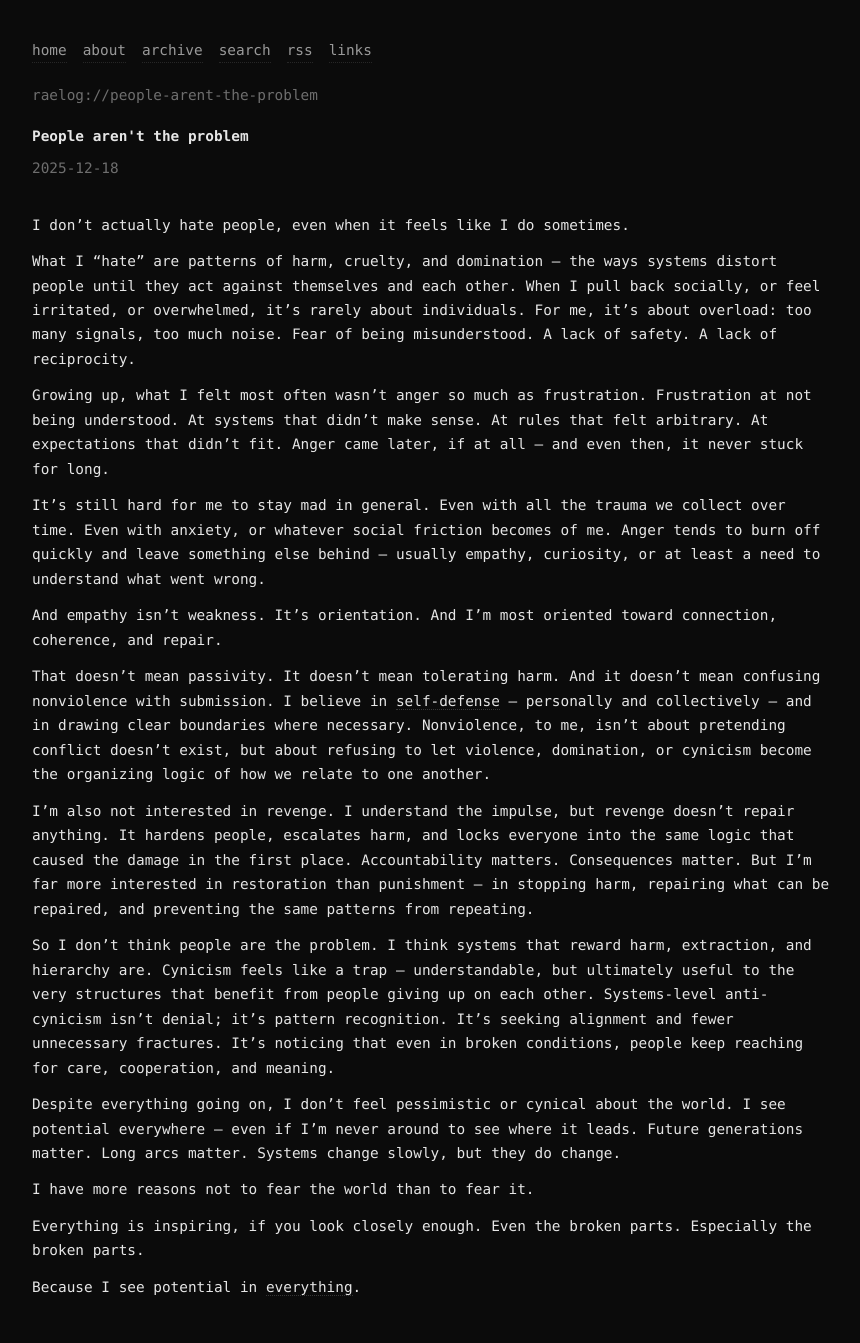
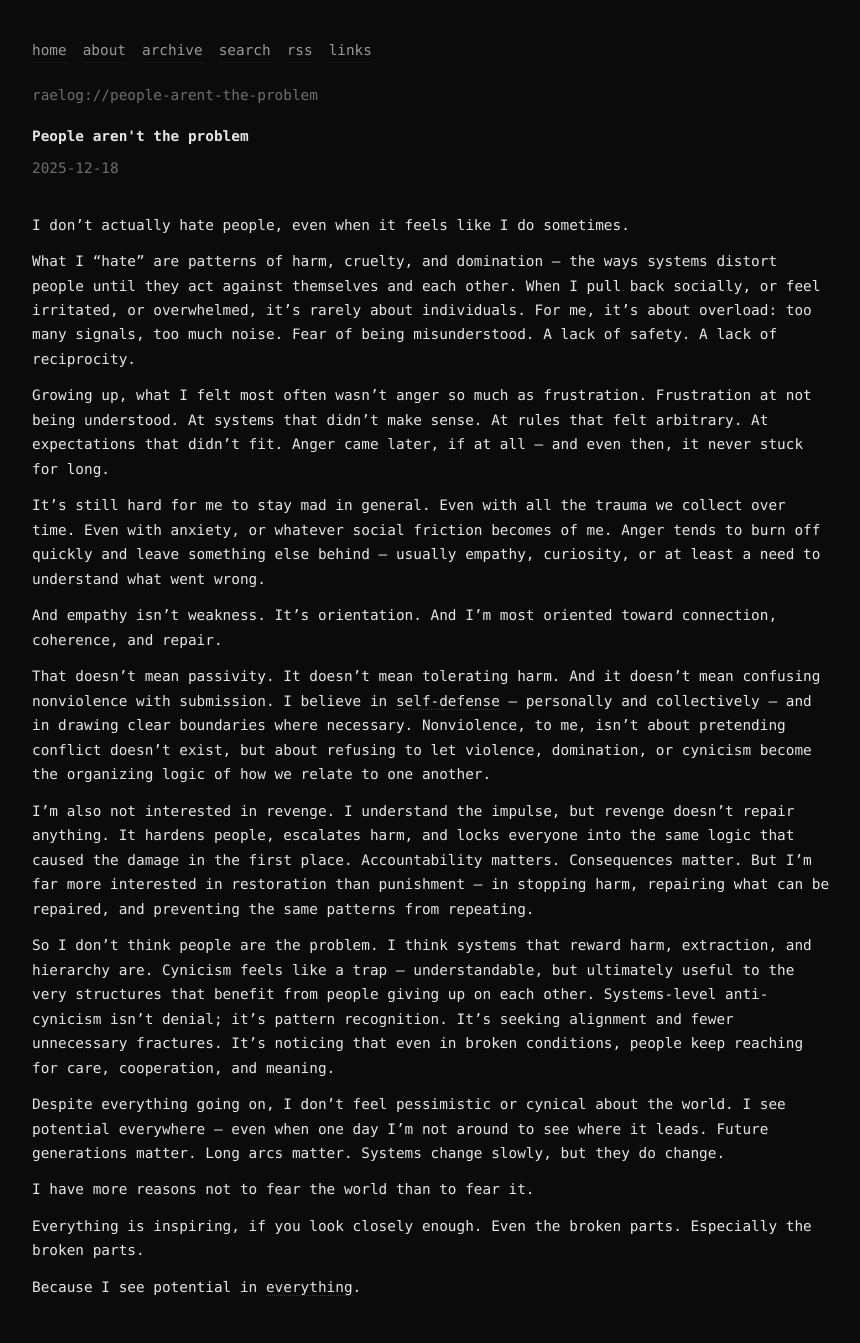
Before and after one commit to raelovejoy/raelog, a Jekyll site: the page built from _posts/2025-12-18-people-arent-the-problem.md, in a window 1280 px wide. Shown: the whole page, without its empty margins (208-1068 px from the left). Built offline with Jekyll 4.4.1, drawn with Linux system fonts in a browser that asks for light colours.

Commit message:
Update 2025-12-18-people-arent-the-problem.md

```diff
--- a/_posts/2025-12-18-people-arent-the-problem.md
+++ b/_posts/2025-12-18-people-arent-the-problem.md
@@ -22,7 +22,7 @@
 
 So I don't think people are the problem. I think systems that reward harm, extraction, and hierarchy are. Cynicism feels like a trap — understandable, but ultimately useful to the very structures that benefit from people giving up on each other. Systems-level anti-cynicism isn't denial; it's pattern recognition. It's seeking alignment and fewer unnecessary fractures. It's noticing that even in broken conditions, people keep reaching for care, cooperation, and meaning.
 
-Despite everything going on, I don't feel pessimistic or cynical about the world. I see potential everywhere — even if I'm never around to see where it leads. Future generations matter. Long arcs matter. Systems change slowly, but they do change.
+Despite everything going on, I don't feel pessimistic or cynical about the world. I see potential everywhere — even when one day I'm not around to see where it leads. Future generations matter. Long arcs matter. Systems change slowly, but they do change.
 
 I have more reasons not to fear the world than to fear it.
 
```
